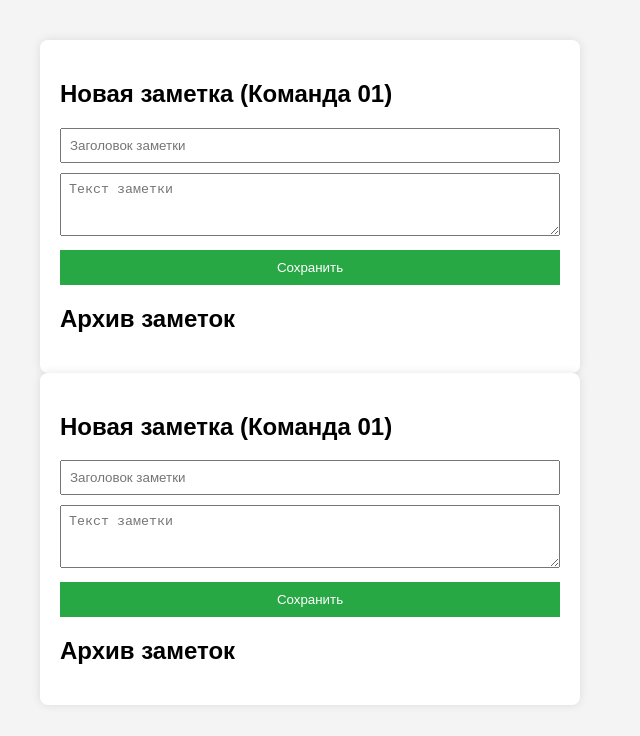
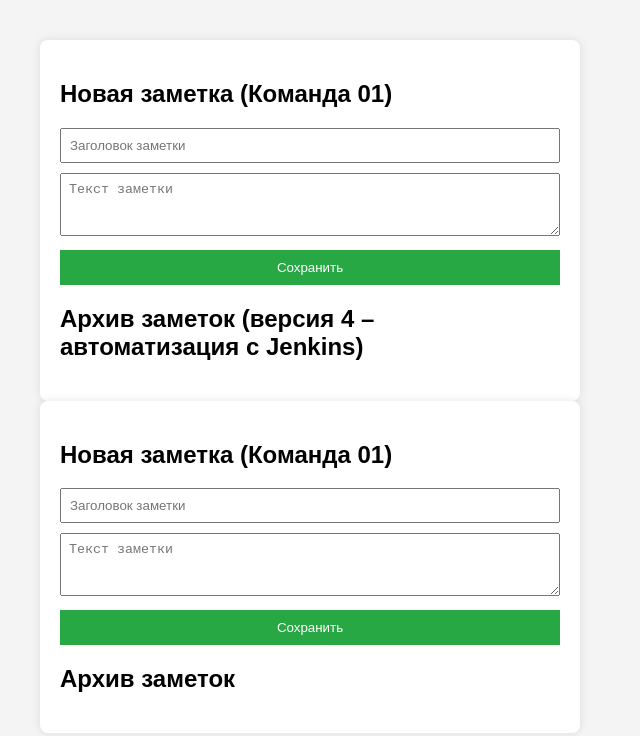
Before and after one commit to almatrosov/devops1_1, a plain HTML site: page frontend/index.html in a window 1280 px wide. Shown: the whole page, without its empty margins (0-640 px from the left). Drawn offline with Linux system fonts and the light colour scheme; no server answers.

Commit message:
ui: update title for version 4

```diff
--- a/frontend/index.html
+++ b/frontend/index.html
@@ -20,7 +20,7 @@
         <textarea id="content" placeholder="Текст заметки" rows="3"></textarea>
         <button onclick="createNote()">Сохранить</button>
 
-        <h2>Архив заметок</h2>
+        <h2>Архив заметок (версия 4 – автоматизация с Jenkins)</h2>
         <ul id="notes-list"></ul>
     </div>
 
```
